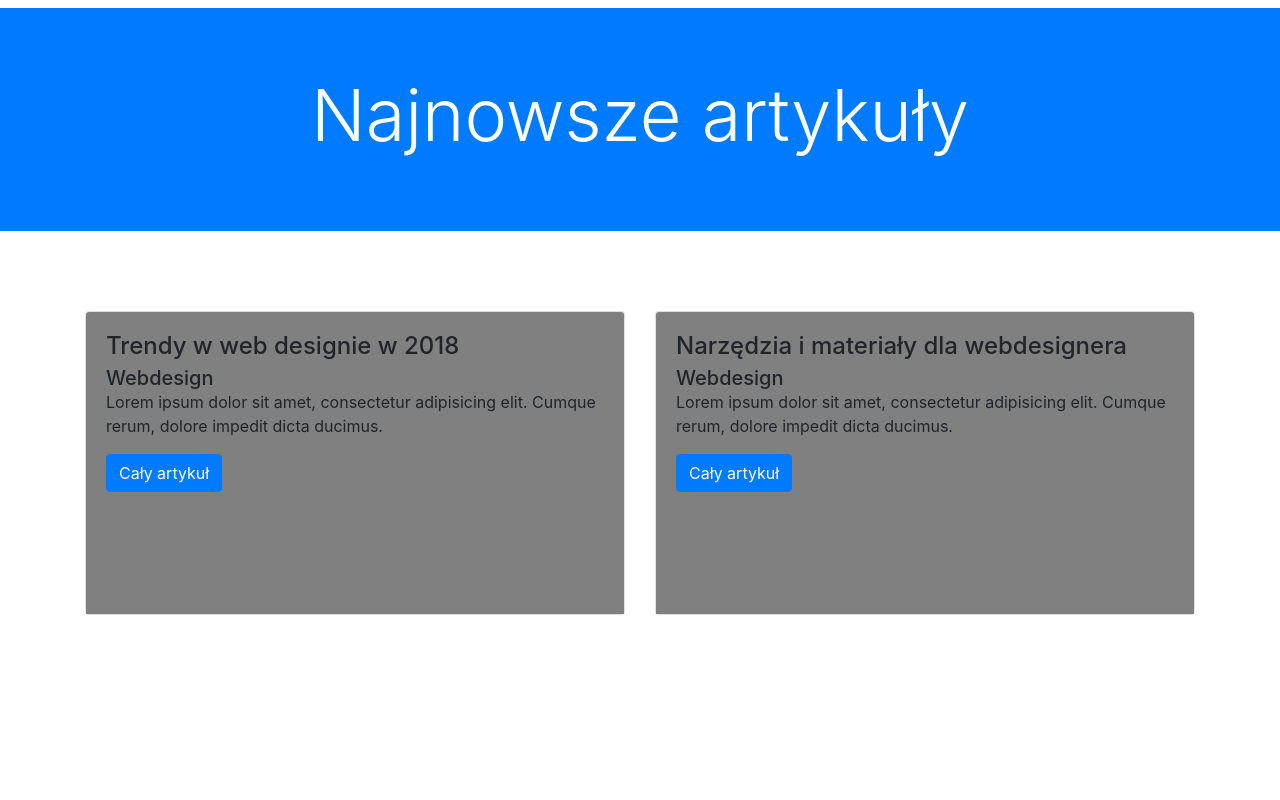
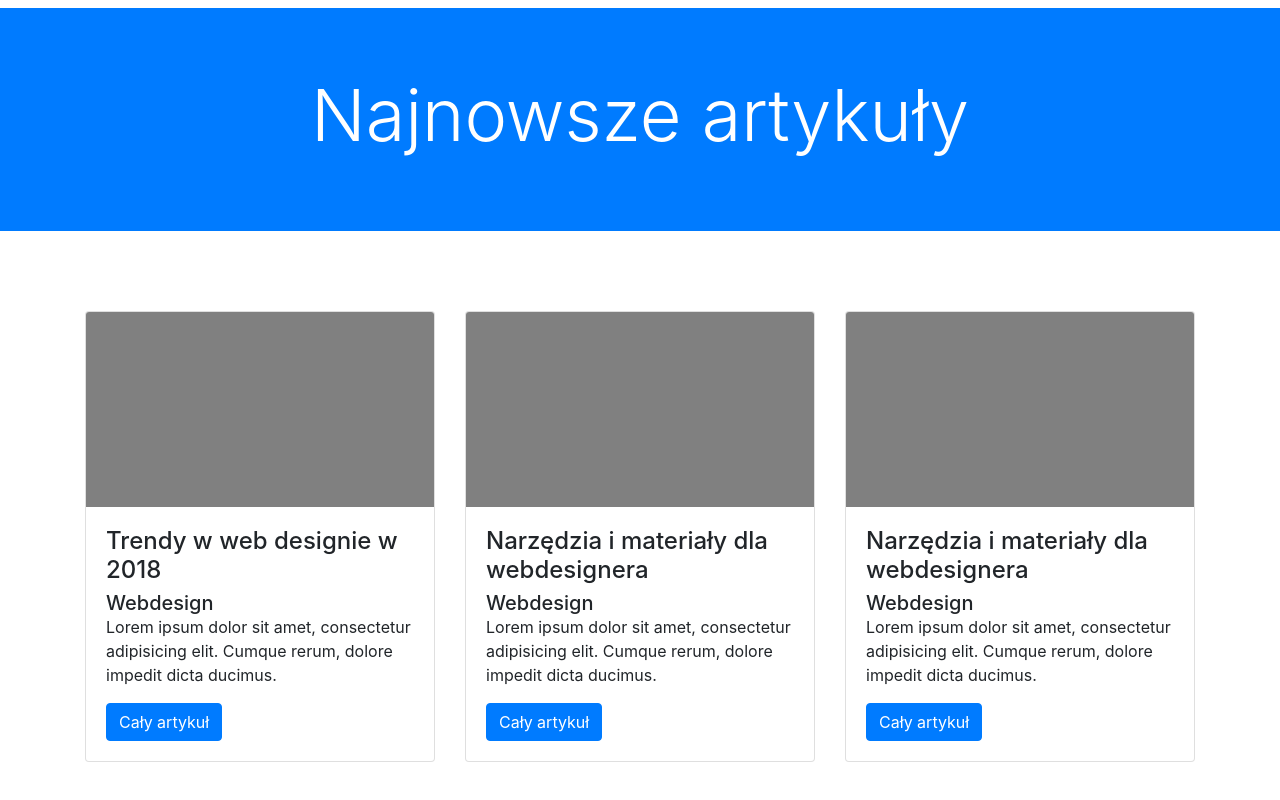
Before and after one commit to grzegorToSzaman/startWithBootstrap, a plain HTML site: page index.html in a window 1280 px wide. Shown: the part 3506-4306 px from the top of the page. Before the commit the page ends 4169 px from the top, so only its background shows below. Drawn offline with Linux system fonts and the light colour scheme.

Commit message:
card deck

```diff
--- a/index.html
+++ b/index.html
@@ -191,29 +191,38 @@
     </div>
 
     <div class="container pt-5">
-        <div class="row">
-            <div class="col-md-6">
+        <div class="card-deck">
+
             <div class="card mb-5">
                 <img src="images/obraz.png" alt="obraz karty" class="card-img-top">
-                    <div class="card-img-overlay">
+                <div class="card-body">
                     <h4 class="card-title">Trendy w web designie w 2018</h4>
                     <h5 class="card-subtitle">Webdesign</h5>
                     <p>Lorem ipsum dolor sit amet, consectetur adipisicing elit. Cumque rerum, dolore impedit dicta ducimus.</p>
                     <a href="#" class="btn btn-primary card-link">Cały artykuł</a>
                 </div>
             </div>
-            </div>
-            <div class="col-md-6">
+
             <div class="card mb-5">
                 <img src="images/obraz.png" alt="obraz karty" class="card-img-top">
-                    <div class="card-img-overlay">
+                <div class="card-body">
                     <h4 class="card-title">Narzędzia i materiały dla webdesignera</h4>
                     <h5 class="card-subtitle">Webdesign</h5>
                     <p>Lorem ipsum dolor sit amet, consectetur adipisicing elit. Cumque rerum, dolore impedit dicta ducimus.</p>
                     <a href="#" class="btn btn-primary card-link">Cały artykuł</a>
                 </div>
             </div>
+
+            <div class="card mb-5">
+                <img src="images/obraz.png" alt="obraz karty" class="card-img-top">
+                <div class="card-body">
+                    <h4 class="card-title">Narzędzia i materiały dla webdesignera</h4>
+                    <h5 class="card-subtitle">Webdesign</h5>
+                    <p>Lorem ipsum dolor sit amet, consectetur adipisicing elit. Cumque rerum, dolore impedit dicta ducimus.</p>
+                    <a href="#" class="btn btn-primary card-link">Cały artykuł</a>
                 </div>
+            </div>
+
         </div>
 
     </div>
```
Lines whose indentation alone changed are shown as unchanged.
